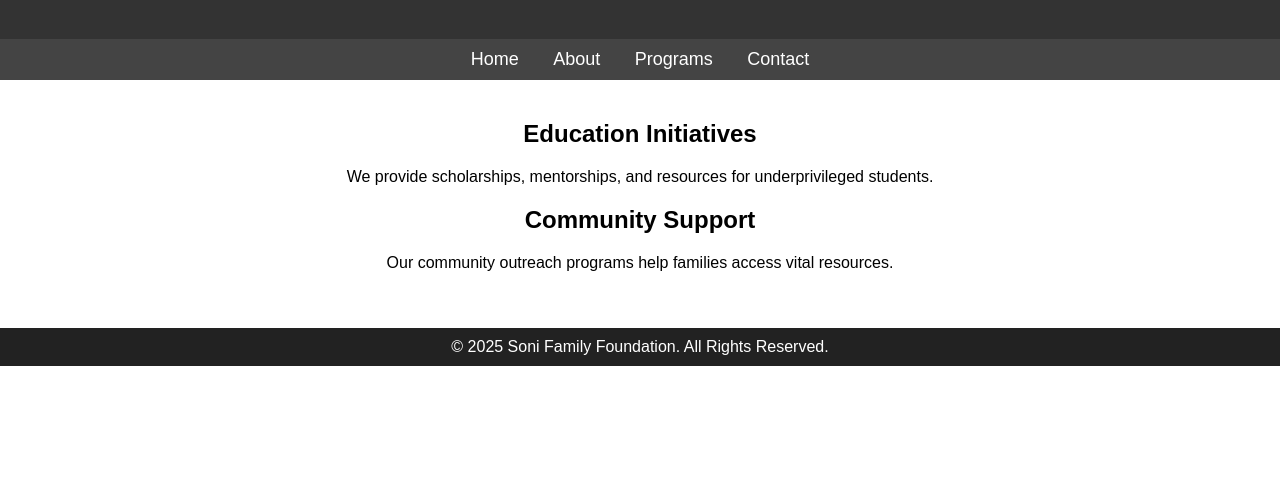
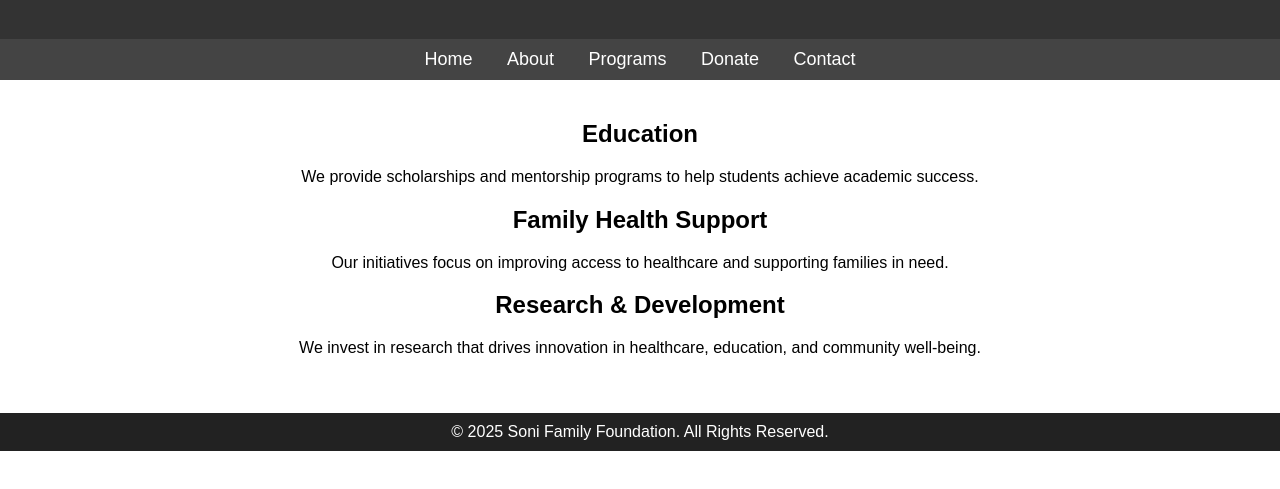
Before and after one commit to Sonyboy30/soni-foundation, a plain HTML site: page programs.html in a window 1280 px wide. Shown: the part 81-570 px from the top of the page. Drawn offline with Linux system fonts and the light colour scheme.

Commit message:
Update programs.html

```diff
--- a/programs.html
+++ b/programs.html
@@ -14,14 +14,21 @@
         <a href="index.html">Home</a>
         <a href="about.html">About</a>
         <a href="programs.html">Programs</a>
+        <a href="donate.html">Donate</a>
         <a href="contact.html">Contact</a>
     </nav>
     <div class="container">
         <section>
-            <h2>Education Initiatives</h2>
-            <p>We provide scholarships, mentorships, and resources for underprivileged students.</p>
-            <h2>Community Support</h2>
-            <p>Our community outreach programs help families access vital resources.</p>
+            <h2>Education</h2>
+            <p>We provide scholarships and mentorship programs to help students achieve academic success.</p>
+        </section>
+        <section>
+            <h2>Family Health Support</h2>
+            <p>Our initiatives focus on improving access to healthcare and supporting families in need.</p>
+        </section>
+        <section>
+            <h2>Research & Development</h2>
+            <p>We invest in research that drives innovation in healthcare, education, and community well-being.</p>
         </section>
     </div>
     <footer>
```
